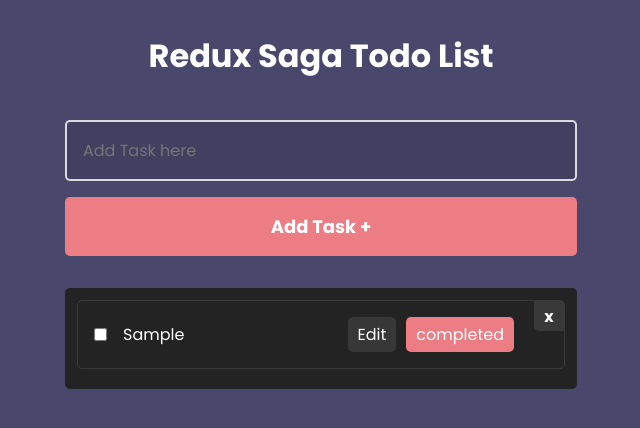
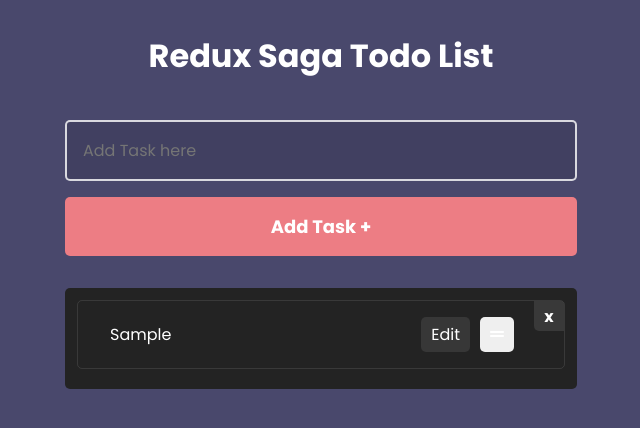
Before and after one commit to jeff-ofobrukweta/todo-list, a React (Create React App) app: page / in a window 1280 px wide. Both pictures are taken after typing "Sample" into the empty fields and a click on the button "Add Task +". Shown: the top 428 px of the page, without its empty margins (319-959 px from the left). Built offline with nearby package versions, Linux system fonts and the light colour scheme; no server answers.

Commit message:
working on the line though

```diff
--- a/public/index.html
+++ b/public/index.html
@@ -4,6 +4,13 @@
     <meta charset="utf-8" />
     <meta name="viewport" content="width=device-width, initial-scale=1" />
     <meta name="description" content="Todo list created to study Redux Saga" />
+    <link
+      rel="stylesheet"
+      href="https://cdnjs.cloudflare.com/ajax/libs/font-awesome/6.0.0-beta2/css/all.min.css"
+      integrity="sha512-YWzhKL2whUzgiheMoBFwW8CKV4qpHQAEuvilg9FAn5VJUDwKZZxkJNuGM4XkWuk94WCrrwslk8yWNGmY1EduTA=="
+      crossorigin="anonymous"
+      referrerpolicy="no-referrer"
+    />
     <title>Redux Saga Todo List</title>
   </head>
   <body>
@@ -11,3 +18,5 @@
     <div id="root"></div>
   </body>
 </html>
+
+<!-- background: #efefef; -->
--- a/src/components/TodoItem/index.js
+++ b/src/components/TodoItem/index.js
@@ -1,6 +1,16 @@
 import React from 'react'
 import PropTypes from 'prop-types'
-import { Container, Task, RemoveButton, Content, StyledLink, DeleteTask, FlexContainerWrapper } from './styles'
+import {
+  Container,
+  Task,
+  RemoveButton,
+  Content,
+  StyledLink,
+  CompleteTask,
+  IncompleteTask,
+  FlexContainerWrapper,
+  CompleteTaskText,
+} from './styles'
 import { Link } from 'react-router-dom'
 
 const TodoItem = (props) => {
@@ -10,22 +20,31 @@ const TodoItem = (props) => {
   return (
     <Container className={className}>
       <RemoveButton onClick={onRemoveClick}>x</RemoveButton>
-      <input
+      {/* <input
         onChange={onCheckboxChange}
         checked={completed ? true : false}
         type="checkbox"
-      />
+      /> */}
 
       <Content>
-        <Task>{task}</Task>
+        {completed ? (
+          <CompleteTaskText>{task}</CompleteTaskText>
+        ) : (
+          <Task>{task}</Task>
+        )}
 
         <FlexContainerWrapper>
           <StyledLink to={`/${id}`}>Edit</StyledLink>
-          <DeleteTask>
-            completed
-          </DeleteTask>
+          {completed ? (
+            <CompleteTask onClick={onCheckboxChange}>
+              <i class="fas fa-check"></i>
+            </CompleteTask>
+          ) : (
+            <IncompleteTask onClick={onCheckboxChange}>
+              <i class="fas fa-grip-lines"></i>
+            </IncompleteTask>
+          )}
         </FlexContainerWrapper>
-
       </Content>
     </Container>
   )
--- a/src/components/TodoItem/styles.js
+++ b/src/components/TodoItem/styles.js
@@ -28,14 +28,26 @@ export const Content = styled.div`
 
 export const Task = styled.div``
 
+export const CompleteTaskText = styled(Task)`
+  text-decoration: line-through;
+  border: none;
+  box-shadow: none;
+  color: grey;
+`
 
-export const DeleteTask = styled.button`
+export const CompleteTask = styled.button`
   color: #fff !important;
   background: var(--accent-color);
   border-radius: 5px;
   padding: 5px 10px;
   margin: 0px 1rem;
   border: none;
+  cursor: pointer;
+  font-weight: bold;
+`
+
+export const IncompleteTask = styled(CompleteTask)`
+  background: #efefef;
 `
 
 export const RemoveButton = styled.div`
@@ -58,11 +70,10 @@ export const RemoveButton = styled.div`
   }
 `
 export const FlexContainerWrapper = styled.div`
-  display:flex;
-  justify-content:space-between;
-  align-item:center;
+  display: flex;
+  justify-content: space-between;
+  align-item: center;
 `
-
 
 export const StyledLink = styled(Link)`
   text-decoration: none;
```
Lines whose indentation alone changed are shown as unchanged.
